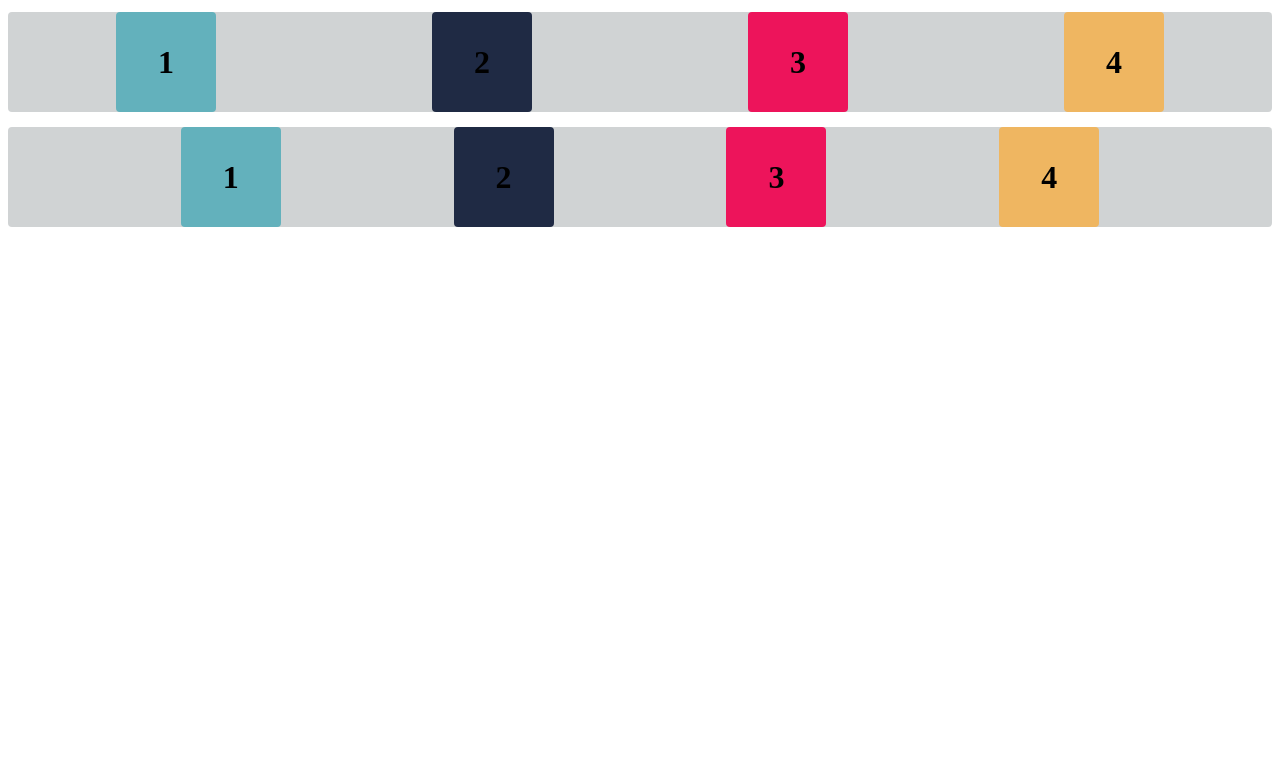
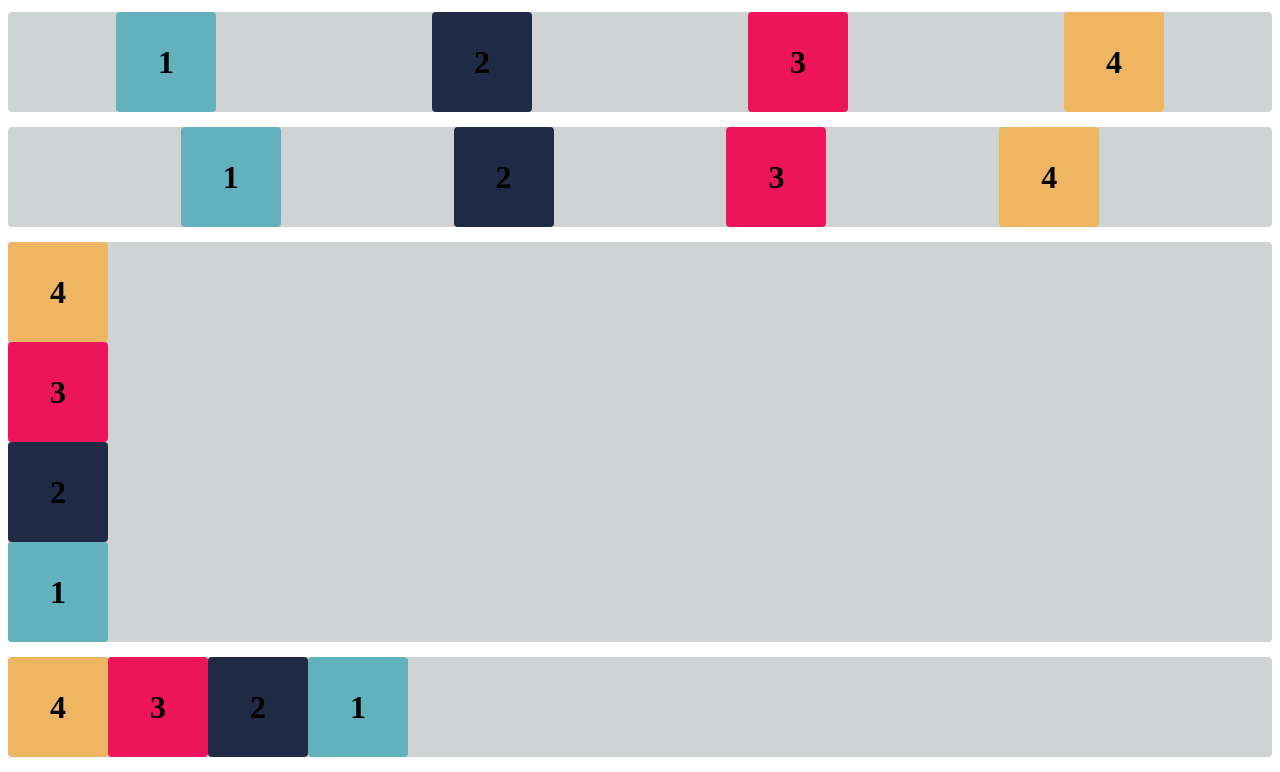
Before and after one commit to cainaGomesDS/atividade_flexbox_2, a plain HTML site: page PI_flexbox2/index.html in a window 1280 px wide. Shown: the part 456-1228 px from the top of the page. Before the commit the page ends 800 px from the top, so only its background shows below. Drawn offline with Linux system fonts and the light colour scheme.

Commit message:
Adicionando os arquivos atualizados
Adicionando os arquivos atualizados da atividade de flex-box de PI

```diff
--- a/PI_flexbox2/estilo.css
+++ b/PI_flexbox2/estilo.css
@@ -10,6 +10,12 @@
     margin-bottom: 15px;
     background-color: #d0d3d4;
     border-radius: 4px;
+}
+.base2{
+    margin-bottom: 15px;
+    background-color: #d0d3d4;
+    border-radius: 4px;
+    height: 400px;
 }
 
 .box1 {
@@ -62,3 +68,14 @@ h1 {
     display: flex;
     justify-content: space-evenly;
 }
+
+.container-exercicioB{
+    display: flex;
+    flex-direction: column-reverse;
+}
+
+.container-desafio{
+    display: flex;
+    flex-direction: row-reverse;
+    justify-content: flex-end;
+}
--- a/PI_flexbox2/index.html
+++ b/PI_flexbox2/index.html
@@ -47,6 +47,18 @@
         <div class="flex-item box3"><h1>3</h1></div>
         <div class="flex-item box4"><h1>4</h1></div>
     </div>
+    <div class="base2 container-exercicioB">
+        <div class="flex-item box1"><h1>1</h1></div>
+        <div class="flex-item box2"><h1>2</h1></div>
+        <div class="flex-item box3"><h1>3</h1></div>
+        <div class="flex-item box4"><h1>4</h1></div>
+    </div>
+    <div class="base container-desafio">
+        <div class="flex-item box1"><h1>1</h1></div>
+        <div class="flex-item box2"><h1>2</h1></div>
+        <div class="flex-item box3"><h1>3</h1></div>
+        <div class="flex-item box4"><h1>4</h1></div>
+    </div>
 
 </body>
 
```
